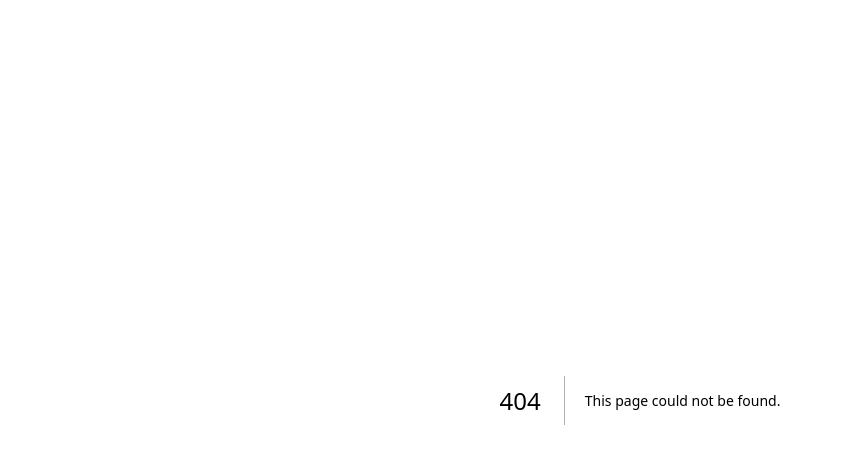
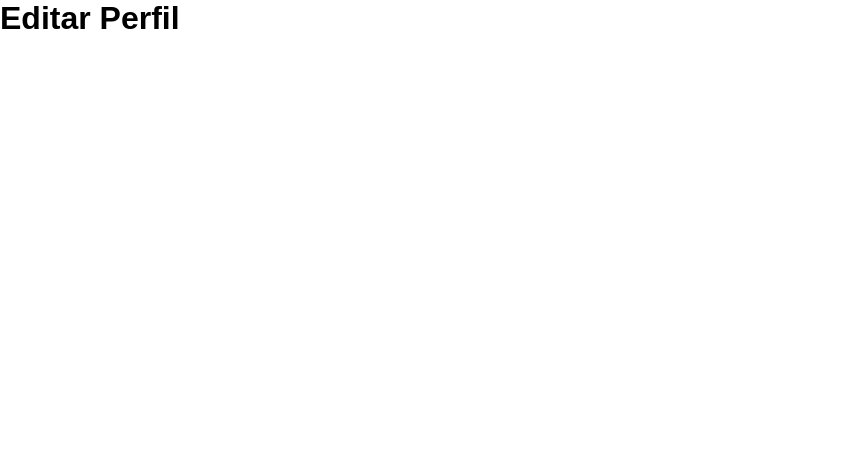
Before and after one commit to dielsonsales/NextStore, a Next.js app: page /edit-profile in a window 1280 px wide. Before the commit this address had no page. Shown: the top 464 px of the page, without its empty margins (0-841 px from the left). Built offline with nearby package versions, Linux system fonts and the light colour scheme.

Commit message:
feat: Create profile routes

```diff
--- /dev/null
+++ b/src/app/(profile)/edit-profile/page.tsx
@@ -0,0 +1,5 @@
+import styles from "./page.module.css";
+
+export default function EditProfilePage() {
+  return <h1>Editar Perfil</h1>;
+}
--- /dev/null
+++ b/src/app/(profile)/profile/page.tsx
@@ -0,0 +1,5 @@
+import styles from "./page.module.css";
+
+export default function ProfilePage() {
+  return <h1>Perfil</h1>;
+}
```
Also changed, not shown: src/app/(profile)/edit-profile/page.module.css (added), src/app/(profile)/profile/page.module.css (added).
